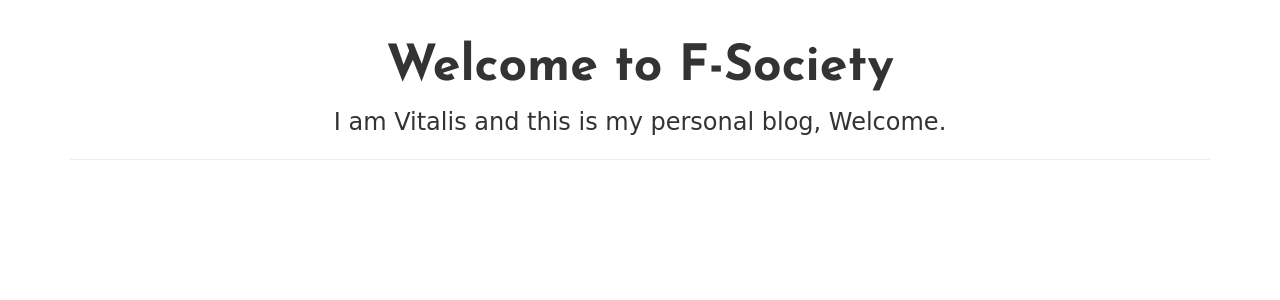
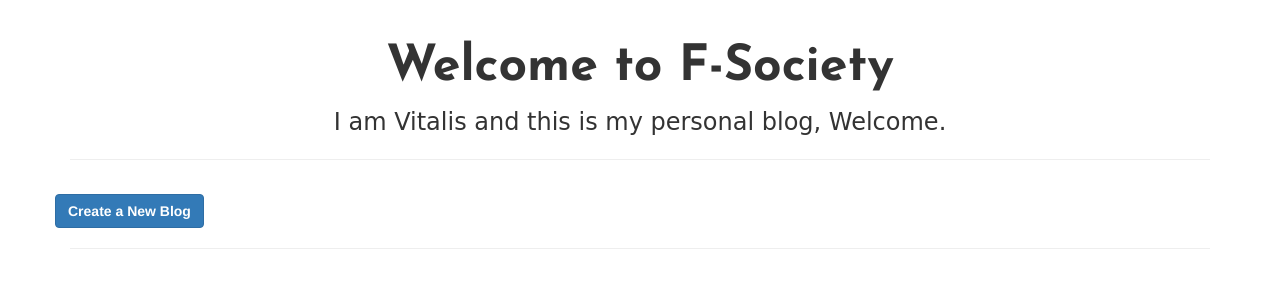
Before and after one commit to Vitalis-Kirui/Personal-Blog, a Flask app: page / in a window 1280 px wide. Shown: the part 52-352 px from the top of the page. Run offline with Flask 2, Linux system fonts and the light colour scheme; data that the repository does not hold is empty; some libraries are stand-ins or nearby versions; some web fonts are replaced.

Commit message:
updating macros and create new blog view function

```diff
--- a/app/main/views.py
+++ b/app/main/views.py
@@ -30,6 +30,7 @@ def new_blog():
                         user_id=current_user.id)
         new_blog.save_blog()
 
+        return redirect(url_for(".index", id=new_blog.id))
     return render_template("new_blog.html", newblogform=newblogform)
 
 @main.route('/user/<uname>')
--- a/app/templates/index.html
+++ b/app/templates/index.html
@@ -1,4 +1,5 @@
 {% extends 'base.html'%}
+{% import 'macros.html' as macro %}
 
 <!DOCTYPE html>
 <html lang="en">
@@ -37,6 +38,20 @@
         <p style="font-family: 'Charm',cursive; font-weight:600">{{quote.author}}</p>
     </div>
 
+    <div class="row" style="margin-top:3%">
+        <a type="button" class="btn btn-primary text-center" style="font-weight:700;text-align:center" href="{{url_for('main.new_blog')}}">
+            Create a New Blog
+        </a>
+    </div>
+
+</div>
+
+<div class="container">
+    <h2 class="card-title h1-responsive text-center"></h2>
+    <hr>
+    <div class="row">
+        {{macro.displayBlogs(blogs)}}
+    </div>
 </div>
 
 {% endblock %}
--- a/app/templates/macros.html
+++ b/app/templates/macros.html
@@ -1,16 +1,12 @@
 {% macro displayBlogs(blogs_list)%}
 {%for blog in blogs_list[::-1]%}
 
-<div class="col-md-6">
+<div class="col-md-12">
     <div class="panel col-sm mt-2 p-3" style="background-color: rgb(239, 239, 245); padding:3%;">
         <div class="diplayblog column-md-4">
-            <a href="{{url_for('main.write_comment', id = blog.id)}}">
-                <h3 class="title">
-                    {{blog.blog_title}}
-                </h3>
-            </a>
+                <h2 class="title">{{blog.blog_title}}</h2>
             <h4 class="content">
-                {{blog.blog_content | truncate (50)}}
+                {{blog.blog_content }}
             </h4>
             <p style="font-weight: 100; font-size:10pt; color:grey "><span style="margin-right:3%;">Posted by :
                     {{blog.user.username}} </span>Date: {{blog.posted_at.strftime('%B %d, %Y')}}
```
